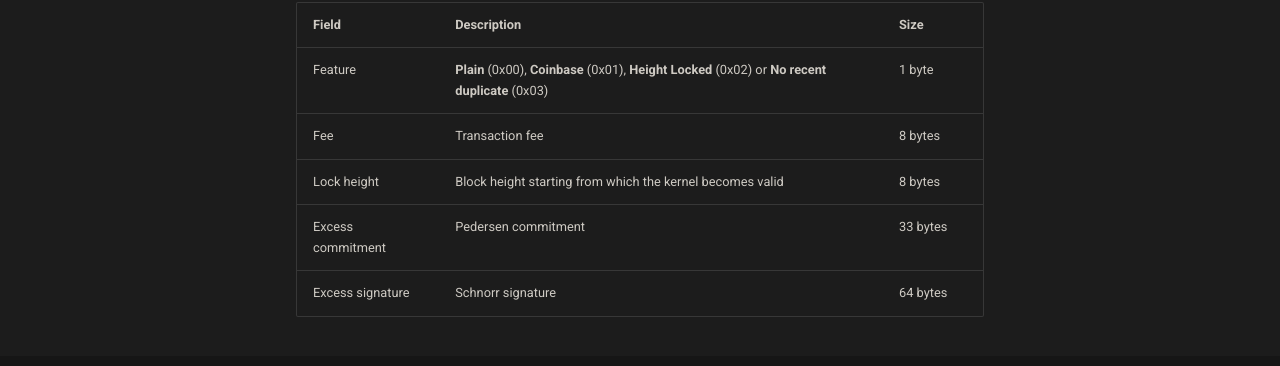
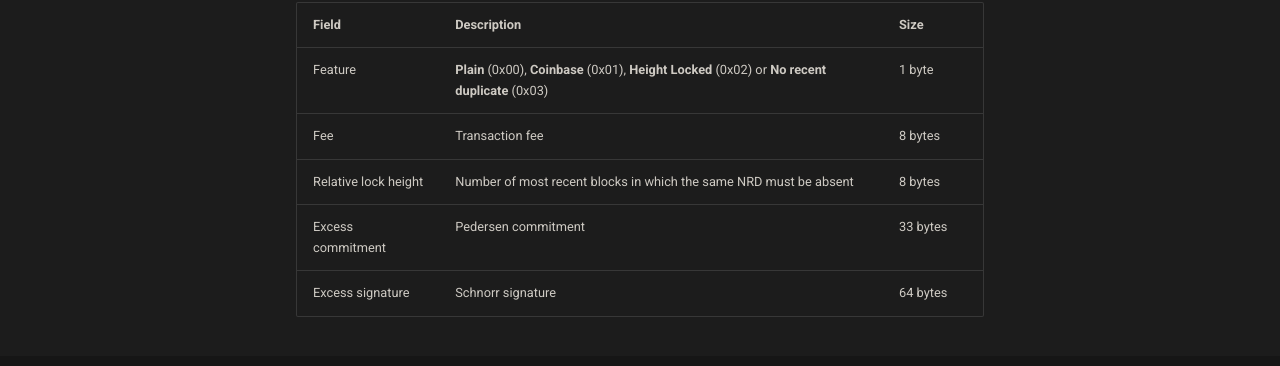
Before and after one commit to mimblewimble/docs, an MkDocs documentation site: the page built from docs/wiki/transactions/transaction-body.md, in a window 1280 px wide and 900 px high, scrolled down 2574 px. Shown: the part 480-846 px from the top of the window. Built offline with MkDocs 1.6.1 and Material for MkDocs 9.7.7, drawn with Linux system fonts in a browser that asks for light colours; comment, search, counter and statistics services are not loaded.

Commit message:
Time locks in NRD kernels are relative

```diff
--- a/docs/wiki/transactions/transaction-body.md
+++ b/docs/wiki/transactions/transaction-body.md
@@ -76,10 +76,10 @@ The first protocol **kernel** would always consist of **Feature**, **Fee**, **Lo
 
 An NRD kernel is only valid in the absence of an identical instance existing within the last relative-height blocks. More information is available in the [NRD kernel RFC](../../grin-rfcs/text/0013-nrd-kernels.md) as well as in the [mailing list archive](https://lists.launchpad.net/mimblewimble/msg00636.html).
 
-| Field             | Description                                                                                       | Size                |
-|:------------------|:--------------------------------------------------------------------------------------------------|:--------------------|
-| Feature           | **Plain** (0x00), **Coinbase** (0x01), **Height Locked** (0x02) or **No recent duplicate** (0x03) | 1 byte              |
-| Fee               | Transaction fee                                                                                   | 8 bytes             |
-| Lock height       | Block height starting from which the kernel becomes valid                                         | 8 bytes             |
-| Excess commitment | Pedersen commitment                                                                               | 33 bytes            |
-| Excess signature  | Schnorr signature                                                                                 | 64 bytes            |
+| Field                | Description                                                                                       | Size                |
+|:---------------------|:--------------------------------------------------------------------------------------------------|:--------------------|
+| Feature              | **Plain** (0x00), **Coinbase** (0x01), **Height Locked** (0x02) or **No recent duplicate** (0x03) | 1 byte              |
+| Fee                  | Transaction fee                                                                                   | 8 bytes             |
+| Relative lock height | Number of most recent blocks in which the same NRD must be absent                                 | 8 bytes             |
+| Excess commitment    | Pedersen commitment                                                                               | 33 bytes            |
+| Excess signature     | Schnorr signature                                                                                 | 64 bytes            |
```
